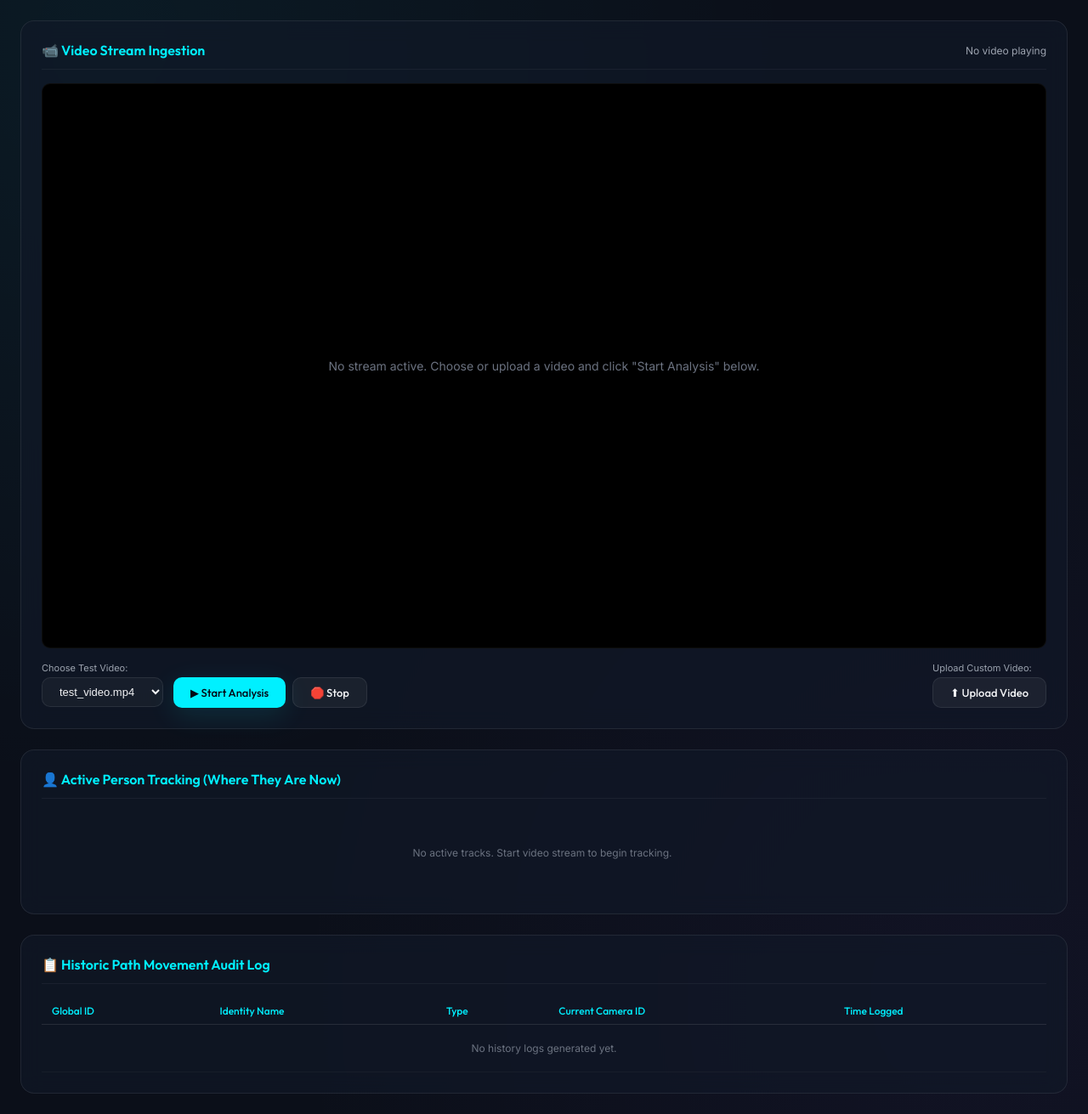
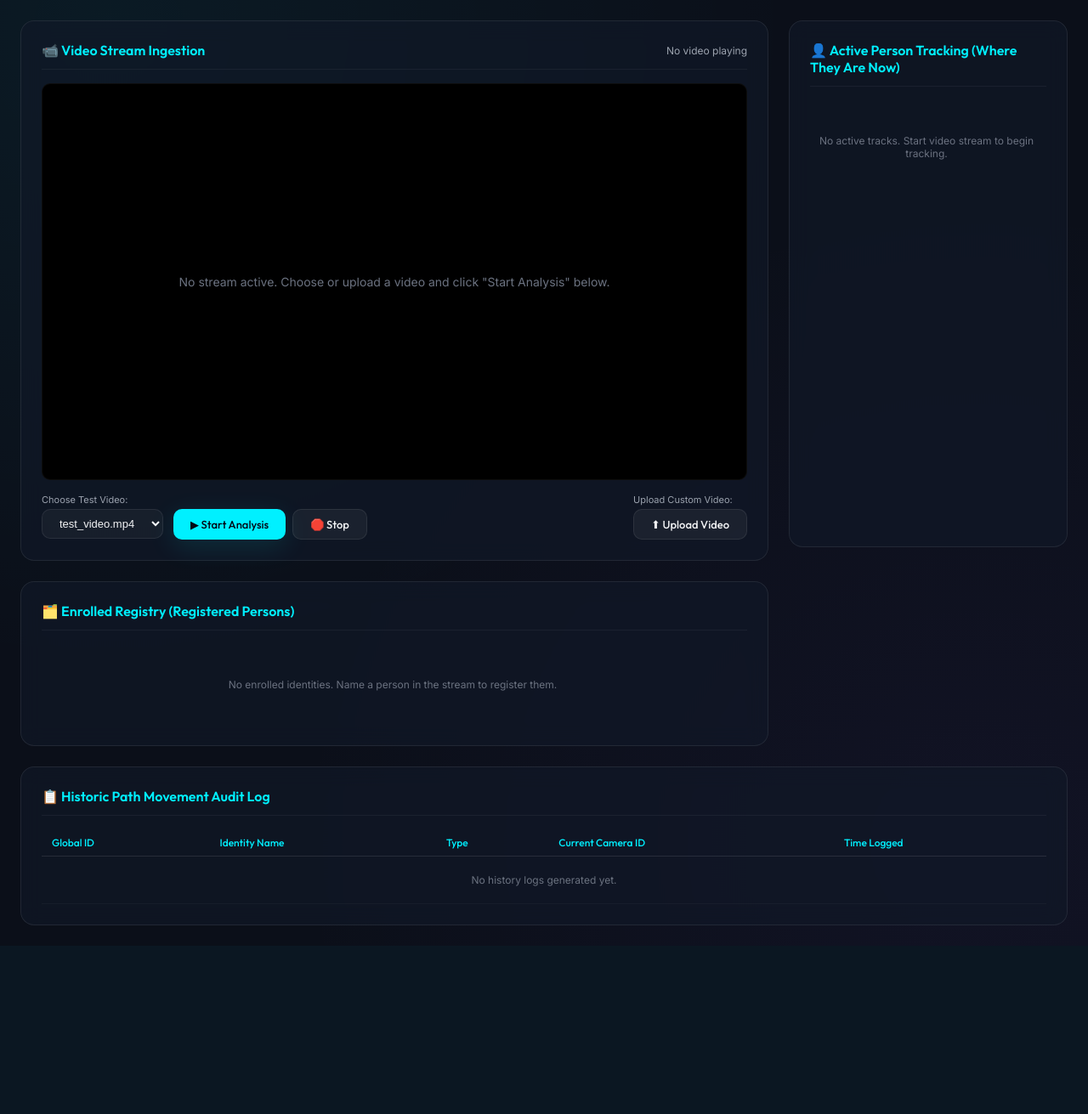
Before and after one commit to samdavi-ai/short_req, a FastAPI app: page / in a window 1280 px wide. Shown: the part 87-1398 px from the top of the page at 85% size. After the commit the page ends 1176 px from the top, so only its background shows below. Run offline with FastAPI, Linux system fonts and the light colour scheme; data that the repository does not hold is empty.

Commit message:
Expose GET/DELETE endpoints for registry identities and add Enrolled Registry 3rd column to the UI dashboard

```diff
--- a/mini_app/main.py
+++ b/mini_app/main.py
@@ -487,6 +487,29 @@ def get_tracks_history():
         ).fetchall()
         return [dict(r) for r in rows]
 
+@app.get("/identities")
+def get_enrolled_identities():
+    """Returns a list of all enrolled identities in the database."""
+    with get_db() as conn:
+        rows = conn.execute("SELECT name, photo_path, timestamp FROM enrolled_identities ORDER BY timestamp DESC").fetchall()
+        return [dict(r) for r in rows]
+
+@app.delete("/identities/{name}")
+def delete_identity(name: str):
+    """Deletes an identity from the database registry."""
+    with get_db() as conn:
+        conn.execute("DELETE FROM enrolled_identities WHERE name = ?", (name,))
+        conn.commit()
+    # Also delete the photo if it exists
+    photo_path = f"mini_app/assets/enrolled/{name}.jpg"
+    if os.path.exists(photo_path):
+        try:
+            os.remove(photo_path)
+        except Exception:
+            pass
+    return {"status": "deleted"}
+
+
 if __name__ == "__main__":
     import uvicorn
     uvicorn.run(app, host="127.0.0.1", port=8080)
--- a/mini_app/templates/index.html
+++ b/mini_app/templates/index.html
@@ -109,11 +109,17 @@
 
         .main-layout {
             display: grid;
-            grid-template-columns: 880px 1fr;
+            grid-template-columns: 880px 1fr 1fr;
             gap: 24px;
         }
 
-        @media (max-width: 1400px) {
+        @media (max-width: 1600px) {
+            .main-layout {
+                grid-template-columns: 880px 1fr;
+            }
+        }
+
+        @media (max-width: 1200px) {
             .main-layout {
                 grid-template-columns: 1fr;
             }
@@ -245,6 +251,18 @@
         .btn-secondary:hover {
             background: rgba(255, 255, 255, 0.08);
             border-color: var(--text-muted);
+        }
+
+        .btn-danger {
+            background: rgba(239, 68, 68, 0.12) !important;
+            border: 1px solid rgba(239, 68, 68, 0.25) !important;
+            color: #ef4444 !important;
+        }
+
+        .btn-danger:hover {
+            background: rgba(239, 68, 68, 0.22) !important;
+            border-color: #ef4444 !important;
+            box-shadow: 0 0 8px rgba(239, 68, 68, 0.15);
         }
 
         /* Active tracking grid */
@@ -492,7 +510,7 @@
                 </div>
             </div>
 
-            <!-- Right Column: Tracking Dashboard -->
+            <!-- Middle Column: Tracking Dashboard -->
             <div class="panel" style="max-height: 620px;">
                 <div class="panel-header">
                     <h2>👤 Active Person Tracking (Where They Are Now)</h2>
@@ -500,6 +518,18 @@
                 <div class="active-grid" id="active-tracks-container">
                     <div style="grid-column: 1/-1; text-align:center; color:var(--text-ghost); font-size:12px; padding:40px 0;">
                         No active tracks. Start video stream to begin tracking.
+                    </div>
+                </div>
+            </div>
+
+            <!-- Right Column: Registered Enrolled Database -->
+            <div class="panel" style="max-height: 620px;">
+                <div class="panel-header">
+                    <h2>🗂️ Enrolled Registry (Registered Persons)</h2>
+                </div>
+                <div class="active-grid" id="enrolled-registry-container">
+                    <div style="grid-column: 1/-1; text-align:center; color:var(--text-ghost); font-size:12px; padding:40px 0;">
+                        No enrolled identities. Name a person in the stream to register them.
                     </div>
                 </div>
             </div>
@@ -595,6 +625,18 @@
             }
         }
         fetchPreloadedVideos();
+
+        // Fetch enrolled registry on mount
+        async function pollEnrolled() {
+            try {
+                const res = await fetch('/identities');
+                const data = await res.json();
+                renderEnrolledRegistry(data);
+            } catch (err) {
+                console.error("Error polling enrolled registry:", err);
+            }
+        }
+        pollEnrolled();
 
         // Start processing video
         btnStart.addEventListener('click', async () => {
@@ -750,12 +792,30 @@
                 if (data.status === 'enrolled') {
                     namingModal.classList.remove('active');
                     pollState(); // refresh lists immediately
+                    pollEnrolled(); // refresh enrolled database list immediately
                 }
             } catch (err) {
                 alert("Enrolling track failed.");
                 console.error(err);
             }
         });
+
+        // Delete identity registry
+        async function deleteIdentity(name) {
+            if (!confirm(`Are you sure you want to delete '${name}' from the registry?`)) return;
+            try {
+                const res = await fetch(`/identities/${encodeURIComponent(name)}`, {
+                    method: 'DELETE'
+                });
+                const data = await res.json();
+                if (data.status === 'deleted') {
+                    pollEnrolled();
+                }
+            } catch (err) {
+                alert("Failed to delete identity.");
+                console.error(err);
+            }
+        }
 
         // Poll Active and History states
         async function pollState() {
@@ -770,6 +830,9 @@
                 const historyRes = await fetch('/tracks/history');
                 const historyData = await historyRes.json();
                 renderHistoryLog(historyData);
+
+                // 3. Poll enrolled database periodically during analysis to catch matches
+                pollEnrolled();
             } catch (err) {
                 console.error("Polling state error:", err);
             }
@@ -839,6 +902,36 @@
                 historyLogBody.insertAdjacentHTML('beforeend', tr);
             });
         }
+
+        // Render Enrolled Registry Grid
+        function renderEnrolledRegistry(identities) {
+            const container = document.getElementById('enrolled-registry-container');
+            if (identities.length === 0) {
+                container.innerHTML = `
+                    <div style="grid-column: 1/-1; text-align:center; color:var(--text-ghost); font-size:12px; padding:40px 0;">
+                        No enrolled identities. Name a person in the stream to register them.
+                    </div>
+                `;
+                return;
+            }
+
+            container.innerHTML = '';
+            identities.forEach(id => {
+                const dateStr = new Date(id.timestamp * 1000).toLocaleDateString();
+                const card = `
+                    <div class="active-card" style="cursor: default;">
+                        <img class="card-crop" src="${id.photo_path}?t=${Date.now()}" onerror="this.src='https://placehold.co/150x110/050811/fff?text=No+Photo'">
+                        <div class="card-details">
+                            <span class="card-name" title="${id.name}">${id.name}</span>
+                            <span class="card-id">Enrolled: ${dateStr}</span>
+                            <span class="card-status status-visitor">Enrolled</span>
+                            <button class="btn btn-secondary btn-danger" onclick="deleteIdentity('${id.name.replace(/'/g, "\\'")}')" style="font-size: 10px; padding: 4px 8px; width: 100%; justify-content: center; margin-top: 6px;">🗑️ Delete</button>
+                        </div>
+                    </div>
+                `;
+                container.insertAdjacentHTML('beforeend', card);
+            });
+        }
     </script>
 </body>
 </html>
```
